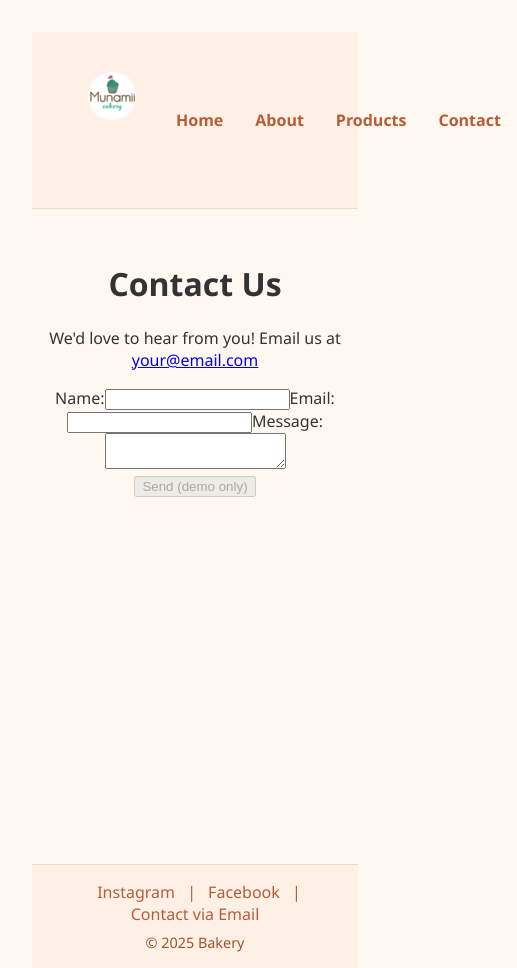
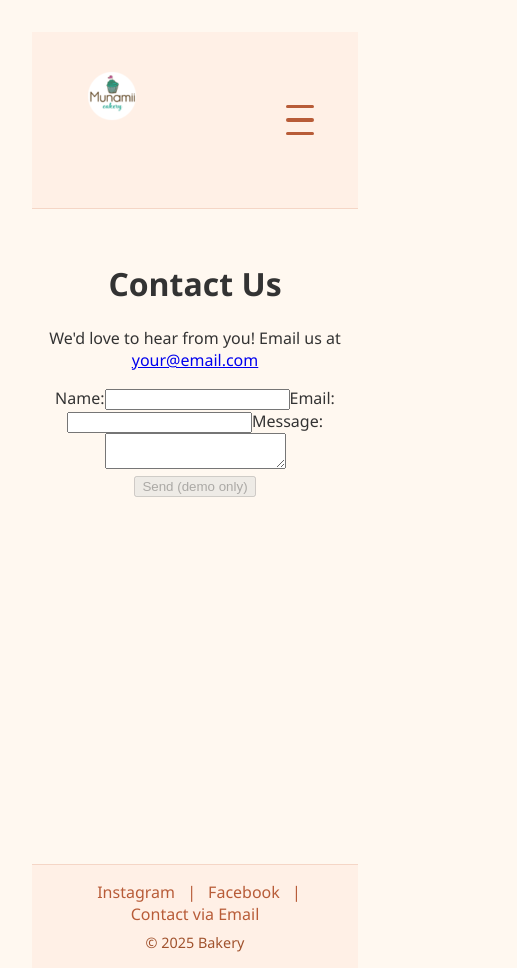
Before and after one commit to Drumpe/Munamii_Cakery, a React (Vite) app: page /contact in a window 390 px wide. Shown: the whole page, 517 px wide, since content can reach past the window. Built offline with nearby package versions, Linux system fonts and the light colour scheme.

Commit message:
Add React Router and enhance Header component with responsive navigation

```diff
--- a/package.json
+++ b/package.json
@@ -11,7 +11,8 @@
   },
   "dependencies": {
     "react": "^19.1.0",
-    "react-dom": "^19.1.0"
+    "react-dom": "^19.1.0",
+    "react-router-dom": "^7.6.2"
   },
   "devDependencies": {
     "@eslint/js": "^9.25.0",
--- a/src/components/Header.jsx
+++ b/src/components/Header.jsx
@@ -1,18 +1,31 @@
 import { Link } from "react-router-dom";
+import { useState } from "react";
 import "../style/Style.css";
 
 function Header() {
+  const [menuOpen, setMenuOpen] = useState(false);
+
   return (
     <header className="site-header">
       <div className="logo">
         <img src="/images/logo.png" alt="Bakery Logo" />
       </div>
-      <nav>
-        <Link to="/">Home</Link>
-        <Link to="/about">About</Link>
-        <Link to="/products">Products</Link>
-        <Link to="/contact">Contact</Link>
+      <nav className={`nav-links${menuOpen ? " open" : ""}`}>
+        <Link to="/" onClick={() => setMenuOpen(false)}>Home</Link>
+        <Link to="/about" onClick={() => setMenuOpen(false)}>About</Link>
+        <Link to="/products" onClick={() => setMenuOpen(false)}>Products</Link>
+        <Link to="/contact" onClick={() => setMenuOpen(false)}>Contact</Link>
       </nav>
+      <button
+        className="hamburger"
+        aria-label="Toggle menu"
+        aria-expanded={menuOpen}
+        onClick={() => setMenuOpen((open) => !open)}
+      >
+        <span />
+        <span />
+        <span />
+      </button>
     </header>
   );
 }
--- a/src/style/Style.css
+++ b/src/style/Style.css
@@ -19,21 +19,66 @@ body {
   background: #fff0e6;
   padding: 1rem 2rem;
   border-bottom: 1px solid #f5d6c6;
+  position: relative;
 }
 
 .site-header .logo img {
   height: 48px;
 }
 
-.site-header nav a {
-  margin: 0 1rem;
-  text-decoration: none;
-  color: #b85c38;
-  font-weight: bold;
+.nav-links {
+  display: flex;
+  gap: 1rem;
 }
 
-.site-header nav a:hover {
-  text-decoration: underline;
+.hamburger {
+  display: none;
+  flex-direction: column;
+  justify-content: center;
+  width: 40px;
+  height: 40px;
+  background: none;
+  border: none;
+  cursor: pointer;
+  padding: 0;
+  margin-left: 1rem;
+}
+
+.hamburger span {
+  display: block;
+  height: 4px;
+  width: 28px;
+  background: #b85c38;
+  margin: 5px 0;
+  border-radius: 2px;
+  transition: 0.3s;
+}
+
+/* Responsive styles */
+@media (max-width: 800px) {
+  .nav-links {
+    position: absolute;
+    top: 100%;
+    right: 0;
+    background: #fff0e6;
+    flex-direction: column;
+    align-items: flex-end;
+    width: 200px;
+    padding: 1rem;
+    box-shadow: 0 2px 8px rgba(184,92,56,0.08);
+    display: none;
+    z-index: 10;
+  }
+  .nav-links.open {
+    display: flex;
+  }
+  .site-header nav a {
+    margin: 0.5rem 0;
+    font-size: 1.2rem;
+  }
+  .hamburger {
+    display: flex;
+  }
 }
 
 .site-footer {
```
Also changed, not shown: 1 other file (tests, documents, lock files or other folders).
